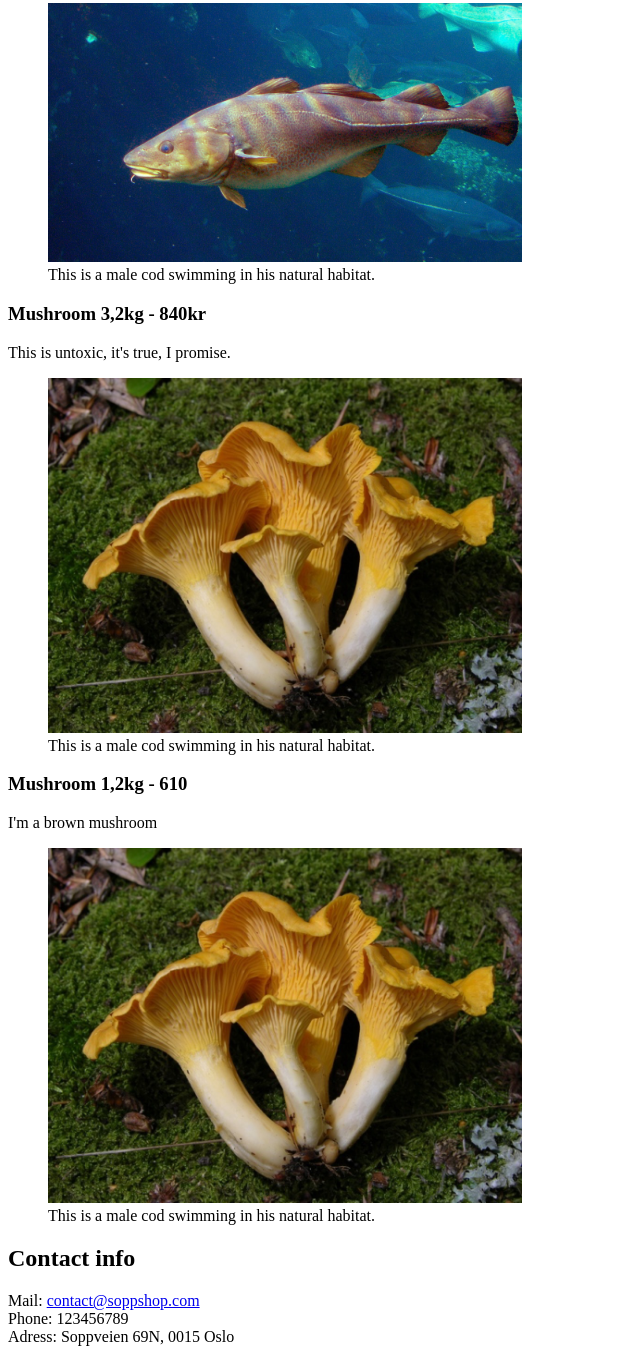
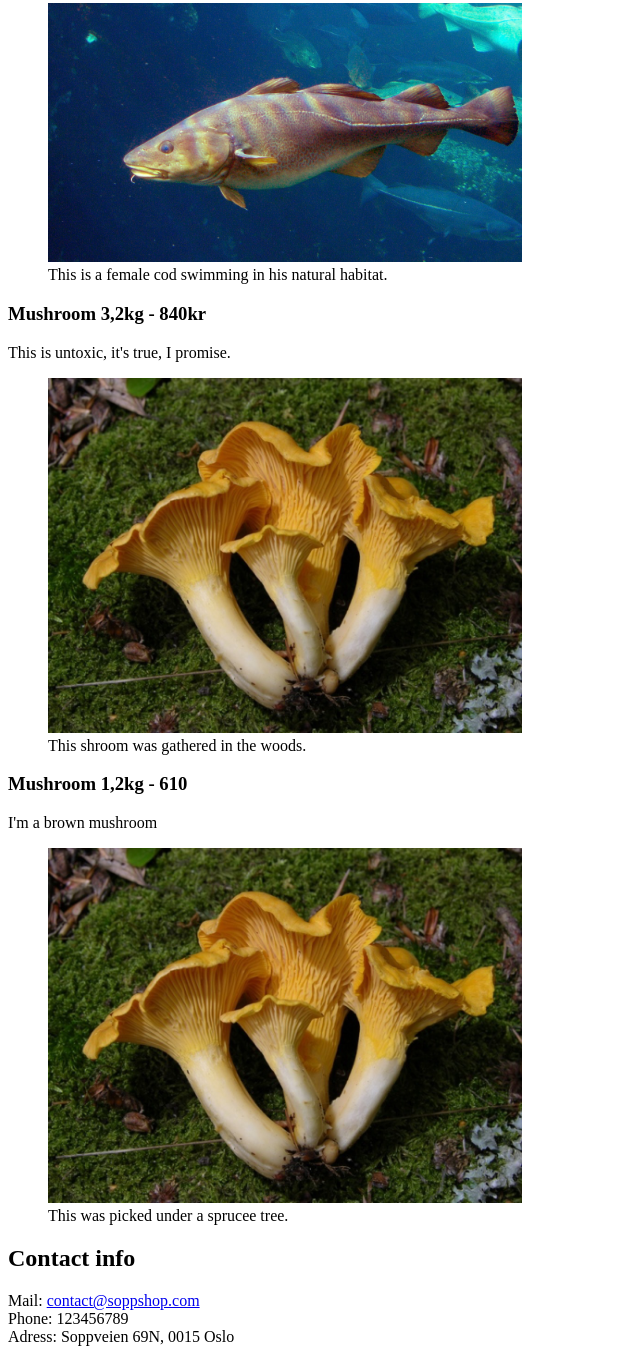
Before and after one commit to Simon-Ed/shop-shop, a plain HTML site: page index.html in a window 1280 px wide. Shown: the part 1450-2804 px from the top of the page, without its empty margins (0-640 px from the left). Drawn offline with Linux system fonts and the light colour scheme.

Commit message:
Fixed figcaptions and alt in images

```diff
--- a/index.html
+++ b/index.html
@@ -67,7 +67,7 @@
 						<p>Thick and juicy fish from the sea.</p> <!--An introductory paragraph -->
 						<figure> <!--A figure that contains an image and its caption it includes som very basic styling-->
 							<img src="images/COD.JPG" alt="Good looking fish" style="width: 40%">
-							<figcaption>This is a male cod swimming in his natural habitat.</figcaption>
+							<figcaption>This is a female cod swimming in his natural habitat.</figcaption>
 						</figure>
 					</section>
 				</article>
@@ -78,8 +78,8 @@
 						<h3>Mushroom 3,2kg - 840kr</h3> <!-- A section header containing main information -->
 						<p>This is untoxic, it's true, I promise.</p> <!--An introductory paragraph -->
 						<figure> <!--A figure that contains an image and its caption it includes som very basic styling-->
-							<img src="images/standard_kantarell.jpg" alt="Good looking fish" style="width: 40%">
-							<figcaption>This is a male cod swimming in his natural habitat.</figcaption>
+							<img src="images/standard_kantarell.jpg" alt="Good looking mushroom" style="width: 40%">
+							<figcaption>This shroom was gathered in the woods.</figcaption>
 						</figure>
 					</section>
 
@@ -87,8 +87,8 @@
 						<h3>Mushroom 1,2kg - 610</h3> <!-- A section header containing main information -->
 						<p>I'm a brown mushroom</p> <!--An introductory paragraph -->
 						<figure> <!--A figure that contains an image and its caption it includes som very basic styling-->
-							<img src="images/standard_kantarell.jpg" alt="Good looking fish" style="width: 40%">
-							<figcaption>This is a male cod swimming in his natural habitat.</figcaption>
+							<img src="images/standard_kantarell.jpg" alt="Good looking mushroom" style="width: 40%">
+							<figcaption>This was picked under a sprucee tree.</figcaption>
 						</figure>
 					</section>
 				</article>
```
